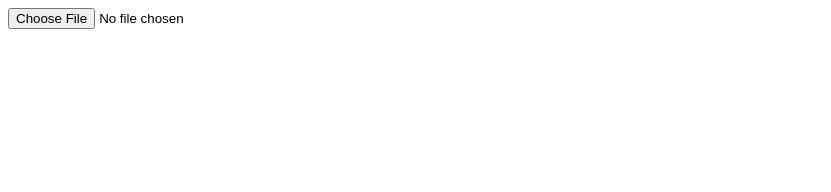
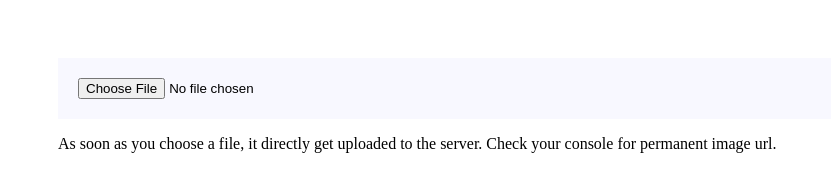
Before and after one commit to priyangsubanerjee/easyfi-db, a website: page public/index.html in a window 1280 px wide. Shown: the whole page, without its empty margins (0-831 px from the left). Drawn offline with nearby package versions, Linux system fonts and the light colour scheme.

```diff
--- a/package.json
+++ b/package.json
@@ -6,7 +6,7 @@
     "nodemon": "^2.0.15",
     "uuid": "^8.3.2"
   },
-  "name": "easybio-server",
+  "name": "nodejs-filestorage",
   "version": "1.0.0",
   "main": "index.js",
   "scripts": {
--- a/public/index.html
+++ b/public/index.html
@@ -7,8 +7,11 @@
     <title>Document</title>
     <script src="https://cdnjs.cloudflare.com/ajax/libs/axios/0.26.1/axios.js" integrity="sha512-MNW6IbpNuZZ2VH9ngFhzh6cUt8L/0rSVa60F8L22K1H72ro4Ki3M/816eSDLnhICu7vwH/+/yb8oB3BtBLhMsA==" crossorigin="anonymous" referrerpolicy="no-referrer"></script>
 </head>
-<body>
-    <input type="file" name="" id="file-upload">
+<body style="padding: 50px;">
+    <div style="padding: 20px; background: ghostwhite;">
+        <input type="file" name="" id="file-upload">
+    </div>
+    <p>As soon as you choose a file, it directly get uploaded to the server. Check your console for permanent image url.</p>
     <script>
         document.getElementById('file-upload').addEventListener('change', function(e) {
             var file = e.target.files[0];
```
Also changed, not shown: README.md (added), 1 other file.
